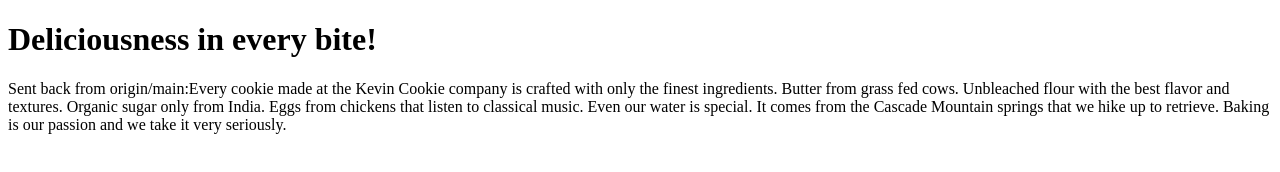
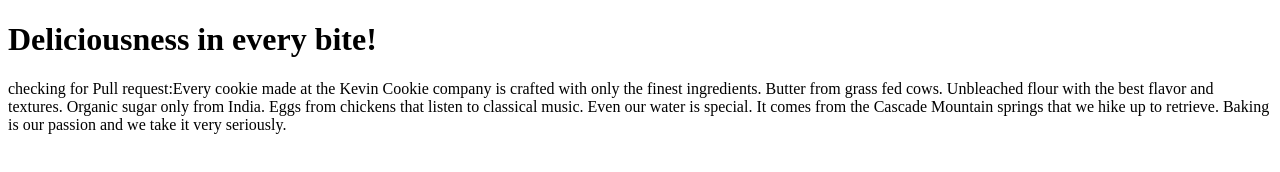
Before and after one commit to jaiyesh024/Adikrish_v1, a plain HTML site: page index.htm in a window 1280 px wide. Drawn offline with Linux system fonts and the light colour scheme.

Commit message:
Update index.htm

```diff
--- a/index.htm
+++ b/index.htm
@@ -3,7 +3,7 @@
 <body>
 
 <h1>Deliciousness in every bite!</h1>
-<p>Sent back from origin/main:Every cookie made at the Kevin Cookie company is crafted with only the finest ingredients. Butter from grass fed cows. Unbleached flour with the best flavor and textures. Organic sugar only from India. Eggs from chickens that listen to classical music. Even our water is special. It comes from the Cascade Mountain springs that we hike up to retrieve. Baking is our passion and we take it very seriously.</p>
+<p>checking for Pull request:Every cookie made at the Kevin Cookie company is crafted with only the finest ingredients. Butter from grass fed cows. Unbleached flour with the best flavor and textures. Organic sugar only from India. Eggs from chickens that listen to classical music. Even our water is special. It comes from the Cascade Mountain springs that we hike up to retrieve. Baking is our passion and we take it very seriously.</p>
 
 </body>
 </html>
```
